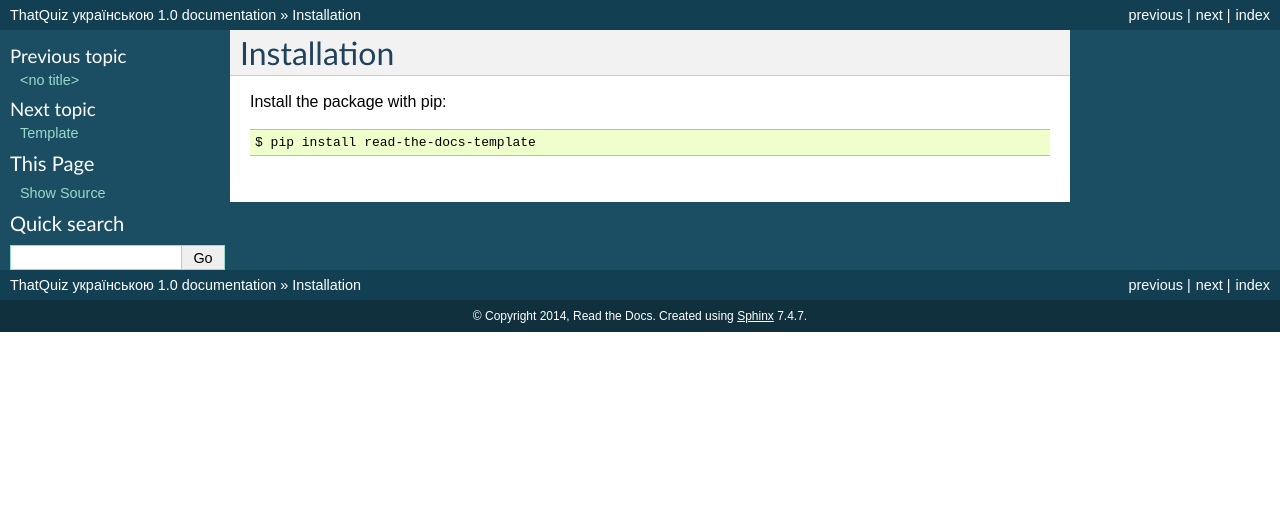
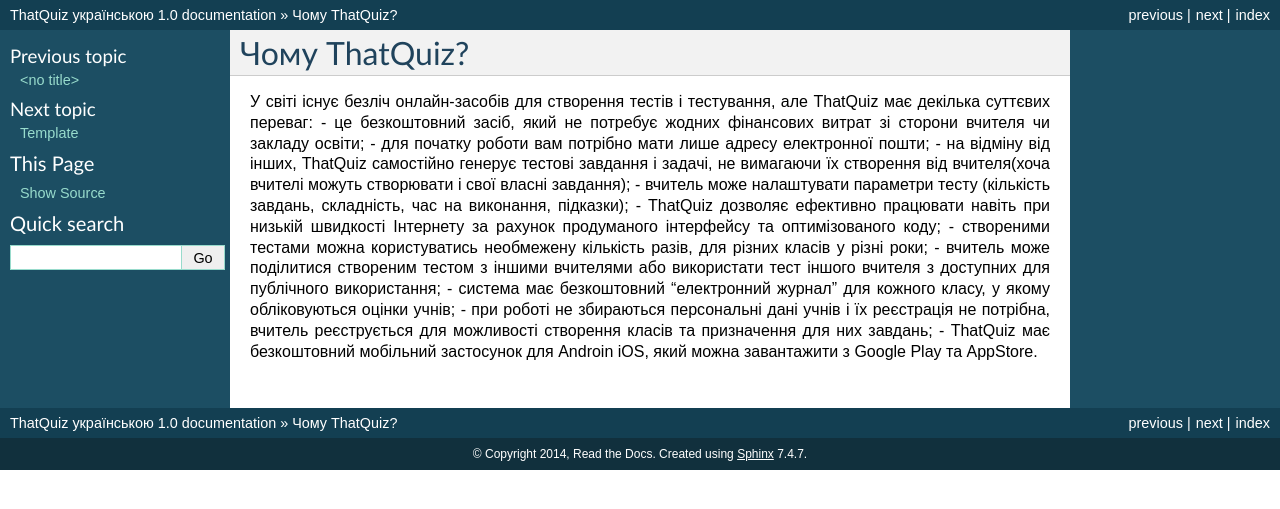
Before and after one commit to Gromko/ThatQuizUA, a Sphinx documentation site: the page built from docs/installation.rst, in a window 1280 px wide. Shown: the top 509 px of the page. Built offline with Sphinx 7.4.7, drawn with Linux system fonts in a browser that asks for light colours.

Commit message:
Update installation.rst

```diff
--- a/docs/installation.rst
+++ b/docs/installation.rst
@@ -1,7 +1,15 @@
 ============
-Installation
+Чому ThatQuiz?
 ============
 
-Install the package with pip::
-
-    $ pip install read-the-docs-template
+У світі існує безліч онлайн-засобів для створення тестів і тестування, але ThatQuiz має декілька суттєвих переваг:
+- це безкоштовний засіб, який не потребує жодних фінансових витрат зі сторони вчителя чи закладу освіти;
+- для початку роботи вам потрібно мати лише адресу електронної пошти;
+- на відміну від інших, ThatQuiz самостійно генерує тестові завдання і задачі, не вимагаючи їх створення від вчителя(хоча вчителі можуть створювати і свої власні завдання);
+- вчитель може налаштувати параметри тесту (кількість завдань, складність, час на виконання, підказки);
+- ThatQuiz дозволяє ефективно працювати навіть при низькій швидкості Інтернету за рахунок продуманого інтерфейсу та оптимізованого коду;
+- створеними тестами можна користуватись необмежену кількість разів, для різних класів у різні роки;
+- вчитель може поділитися створеним тестом з іншими вчителями або використати тест іншого вчителя з доступних для публічного використання;
+- система має безкоштовний "електронний журнал" для кожного класу, у якому обліковуються оцінки учнів;
+- при роботі не збираються персональні дані учнів і їх реєстрація не потрібна, вчитель реєструється для можливості створення класів та призначення для них завдань;
+- ThatQuiz має безкоштовний мобільний застосунок для Androin iOS, який можна завантажити з Google Play та AppStore.
```
